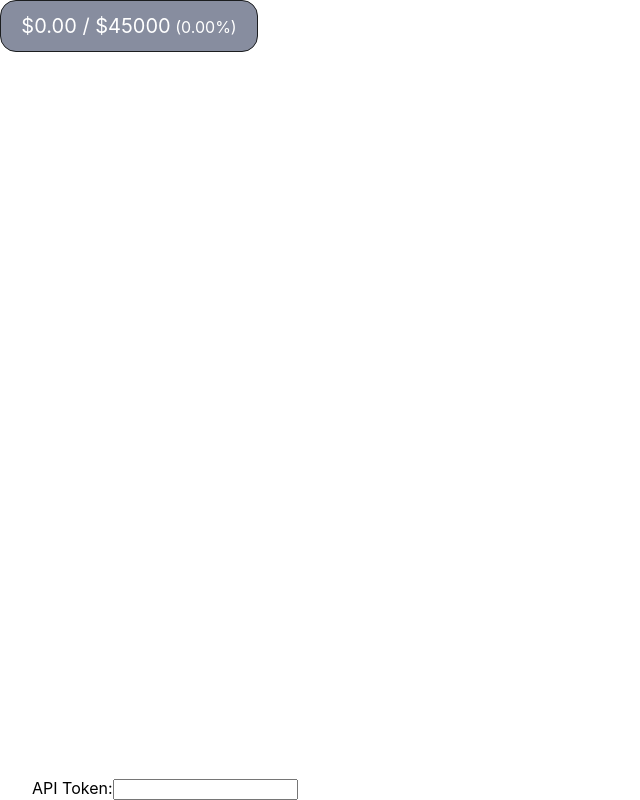
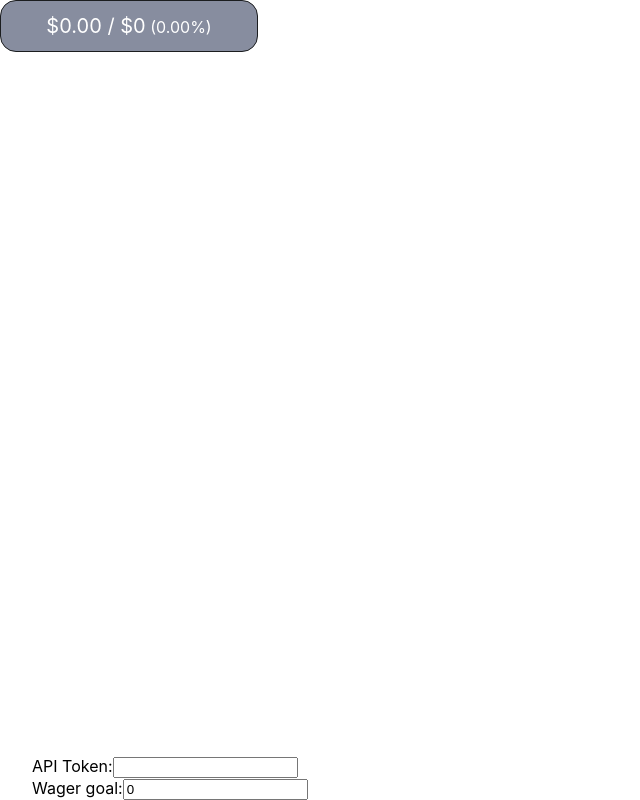
Before and after one commit to LezdCS/stake-twitch-overlay, a React (Create React App) app: page / in a window 1280 px wide. Shown: the whole page, without its empty margins (0-640 px from the left). Built offline with nearby package versions, Linux system fonts and the light colour scheme.

Commit message:
set wager goal from settings

```diff
--- a/src/App.tsx
+++ b/src/App.tsx
@@ -6,6 +6,7 @@ import WagerProgessBar from './components/wager_progress_bar/WagerProgressBar';
 const App: React.FC = () => {
 
   const [token, setToken] = useState<string>(getCook("TOKEN"));
+  const [wagerGoal, setWagerGoal] = useState<number>(Number(getCook("WAGER_GOAL")));
 
   function getCook(cookiename:string) {
     // Get name followed by anything except a semicolon
@@ -17,9 +18,9 @@ const App: React.FC = () => {
   return (
     <div className="App">
 
-      <WagerProgessBar token={token} goal={45000}></WagerProgessBar>
+      <WagerProgessBar token={token} goal={wagerGoal}></WagerProgessBar>
 
-      <Settings token={token} setToken={setToken}></Settings>
+      <Settings token={token} setToken={setToken} wagerGoal={wagerGoal} setWagerGoal={setWagerGoal}></Settings>
     </div>
   );
 }
--- a/src/components/settings/Settings.tsx
+++ b/src/components/settings/Settings.tsx
@@ -3,21 +3,22 @@ import './Settings.scss'
 
 type SettingsProps = {
     token: string,
-    setToken: Function
+    setToken: Function,
+    wagerGoal: number,
+    setWagerGoal: Function,
 }
 
-const Settings: React.FC<SettingsProps> = ({token, setToken}) => {
+const Settings: React.FC<SettingsProps> = ({token, setToken, wagerGoal, setWagerGoal}) => {
 
     return (
         <div className='settings'>
+            <label>API Token:
+                <input value={token} onChange={e => {document.cookie = `TOKEN=${(e.target.value)}`; setToken(e.target.value)}} type="password"></input>
+            </label>
 
-        <label>API Token:
-            <input value={token} onChange={e => {document.cookie = `TOKEN=${(e.target.value)}`; setToken(e.target.value)}} type="password"></input>
-        </label>
-
-        {/* <label>Wager goal:
-            <input type="text" value={0}></input>
-        </label> */}
+            <label>Wager goal:
+                <input type="text" value={wagerGoal} onChange={e => {document.cookie = `WAGER_GOAL=${(e.target.value)}`; setWagerGoal(e.target.value)}}></input>
+            </label>
         </div>
     );
 }
```
